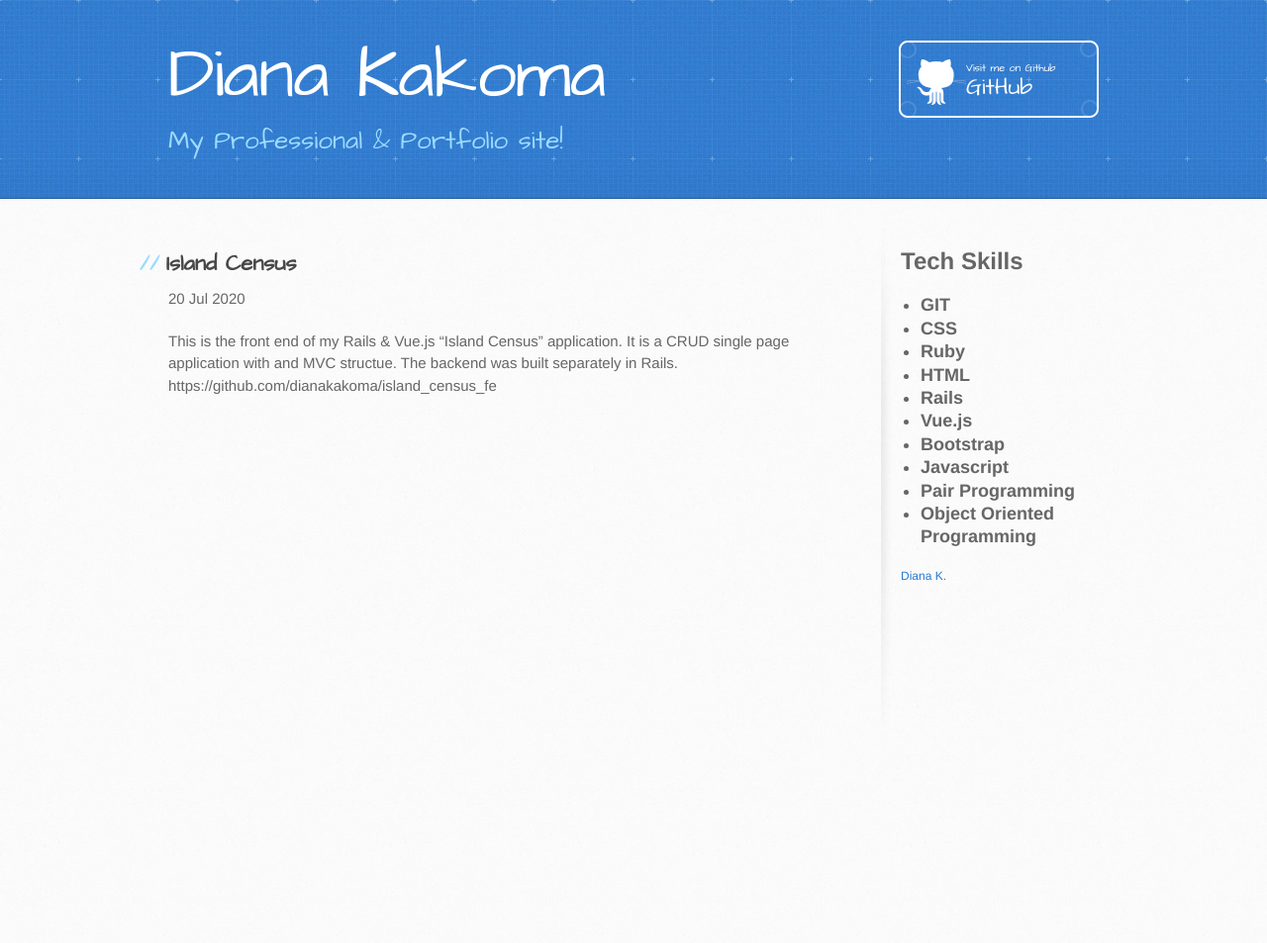
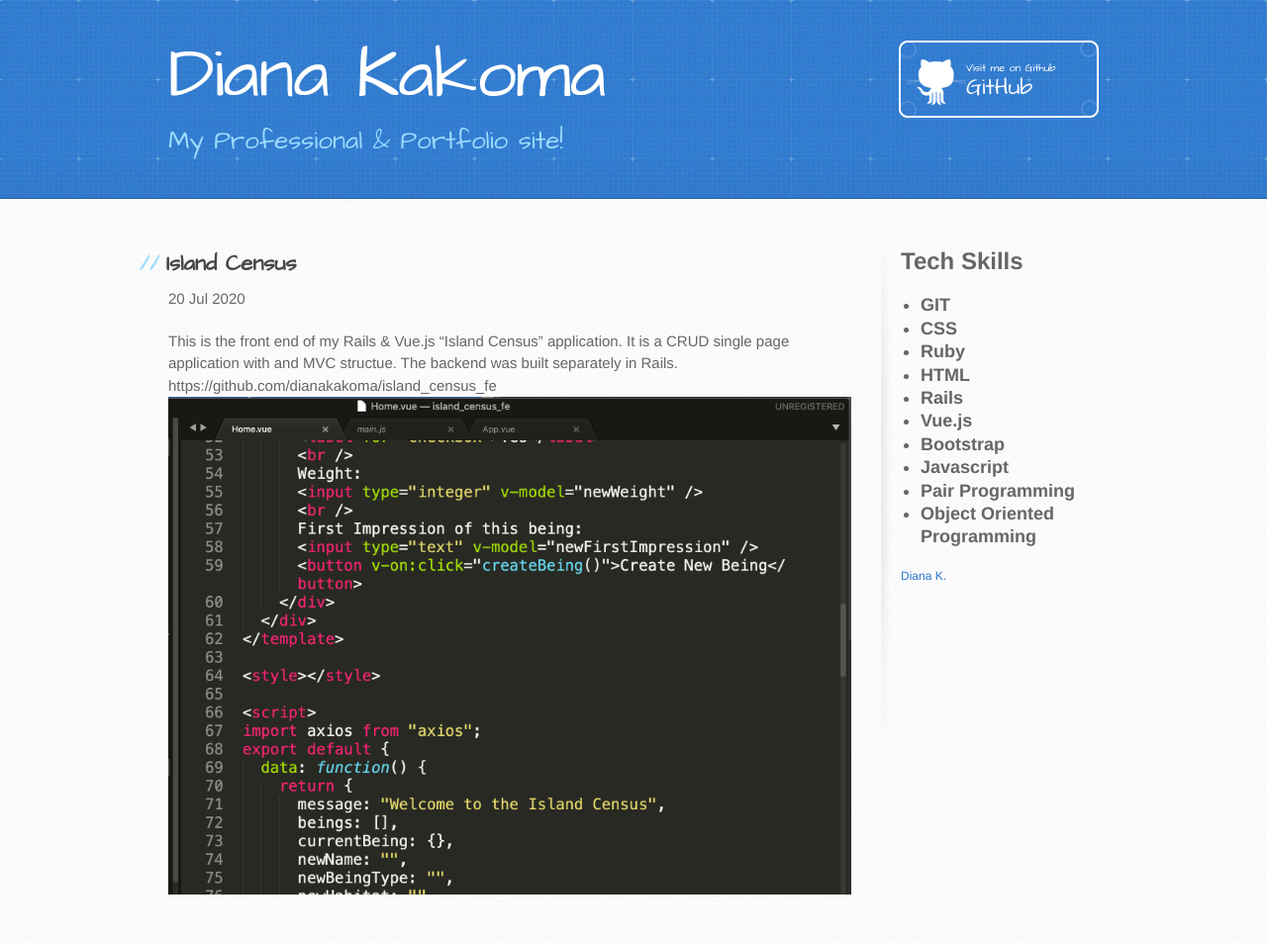
Before and after one commit to dianakakoma/dianakakoma.github.io, a Jekyll site: the page built from _posts/2020-7-20-Island-Census.md, in a window 1280 px wide. Shown: the whole page at 99% size. Built offline with Jekyll 4.4.1, drawn with Linux system fonts in a browser that asks for light colours; our own code applies the rules of GitHub Pages for plain Markdown files; comment, search, counter and statistics services are not loaded; before the commit the page ends 900 px from its top, so only the background shows below that.

Commit message:
Update 2020-7-20-Island-Census.md

```diff
--- a/_posts/2020-7-20-Island-Census.md
+++ b/_posts/2020-7-20-Island-Census.md
@@ -2,3 +2,4 @@ This is the front end of my Rails & Vue.js "Island Census" application.
 It is a CRUD single page application with and MVC structue.
 The backend was built separately in Rails.
 https://github.com/dianakakoma/island_census_fe
+<img src="/images/Screen Shot 2020-07-21 at 8.01.38 PM.png" />
```
